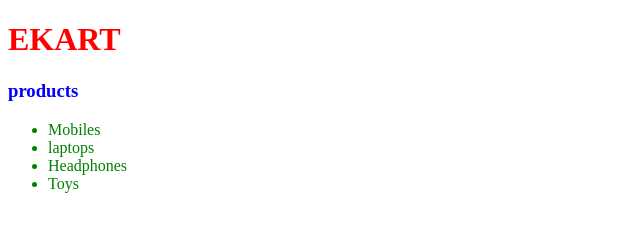
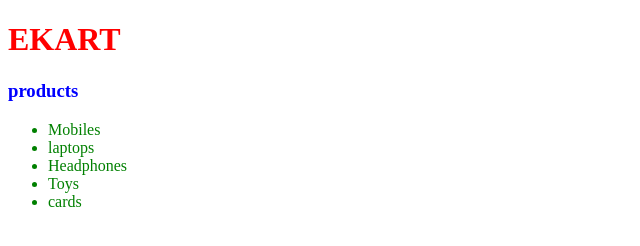
Before and after one commit to AswinShaji4118/E-KART, a plain HTML site: page index.html in a window 1280 px wide. Shown: the full height of the page, 0-640 px from the left. Drawn offline with Linux system fonts and the light colour scheme.

Commit message:
Update index.html

```diff
--- a/index.html
+++ b/index.html
@@ -14,6 +14,7 @@
         <li>laptops</li>
         <li>Headphones</li>
         <li>Toys</li>
+        <li>cards</li>
     </ul>
 
 </body>
```
